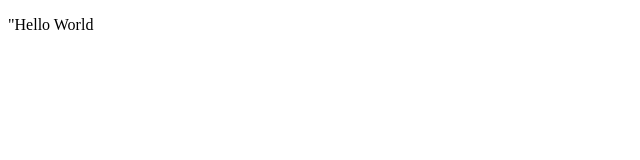
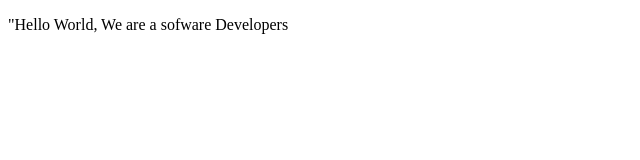
Before and after one commit to tomblaize/MicroverseTrials-Desoukey, a plain HTML site: page fcc-test-suite-template-master/index.html in a window 1280 px wide. Shown: the whole page, without its empty margins (0-640 px from the left). Drawn offline with Linux system fonts and the light colour scheme.

Commit message:
edited index of HTML

```diff
--- a/fcc-test-suite-template-master/index.html
+++ b/fcc-test-suite-template-master/index.html
@@ -8,7 +8,7 @@
 
   <body>
 
-    <p>"Hello World</p>
+    <p>"Hello World, We are a sofware Developers</p>
 
     <script src="https://cdn.freecodecamp.org/testable-projects-fcc/v1/bundle.js"></script>
 
```
